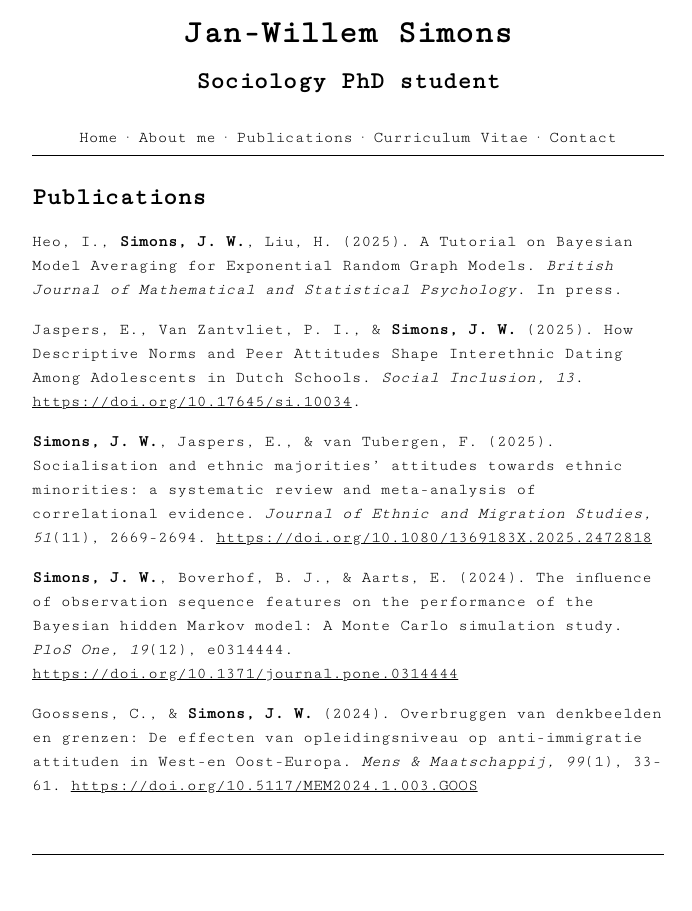
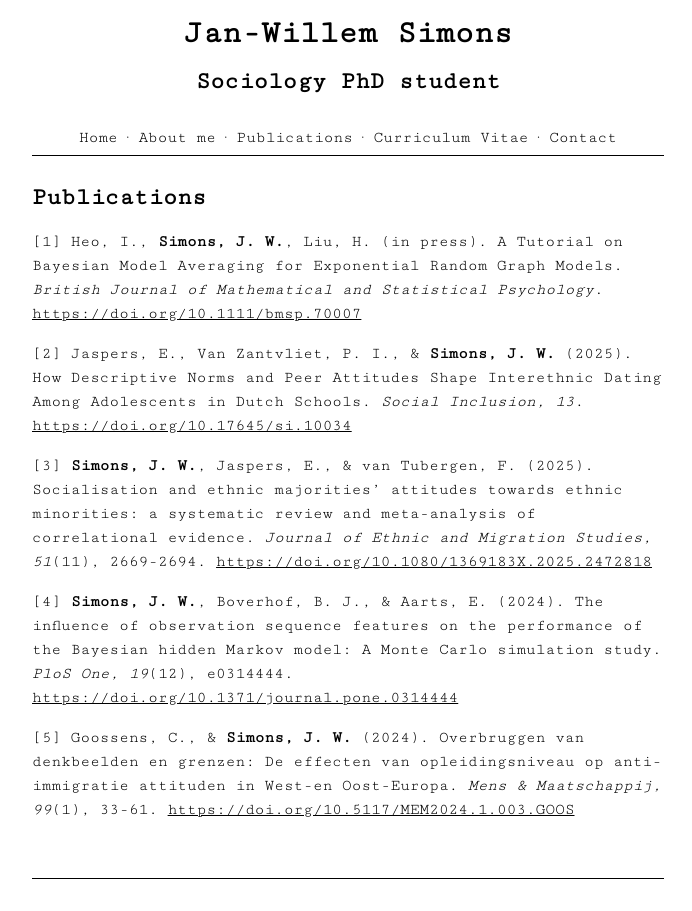
Before and after one commit to jwgsim/jwgsim.github.io, a Jekyll site: the page built from publications.md, in a window 1280 px wide. Shown: the whole page, without its empty margins (292-984 px from the left). Built offline with Jekyll 4.4.1, drawn with Linux system fonts in a browser that asks for light colours.

Commit message:
Update CV

```diff
--- a/publications.md
+++ b/publications.md
@@ -4,12 +4,12 @@ title: Publications
 permalink: /publications/
 ---
 
-Heo, I., **Simons, J. W.**, Liu, H. (2025). A Tutorial on Bayesian Model Averaging for Exponential Random Graph Models. *British Journal of Mathematical and Statistical Psychology*. In press.
+[1] Heo, I., **Simons, J. W.**, Liu, H. (in press). A Tutorial on Bayesian Model Averaging for Exponential Random Graph Models. *British Journal of Mathematical and Statistical Psychology*. <a href="https://doi.org/10.1111/bmsp.70007"> https://doi.org/10.1111/bmsp.70007</a>
 
-Jaspers, E., Van Zantvliet, P. I., & **Simons, J. W.** (2025). How Descriptive Norms and Peer Attitudes Shape Interethnic Dating Among Adolescents in Dutch Schools. *Social Inclusion, 13*. <a href="https://doi.org/10.17645/si.10034"> https://doi.org/10.17645/si.10034</a>.
+[2] Jaspers, E., Van Zantvliet, P. I., & **Simons, J. W.** (2025). How Descriptive Norms and Peer Attitudes Shape Interethnic Dating Among Adolescents in Dutch Schools. *Social Inclusion, 13*. <a href="https://doi.org/10.17645/si.10034"> https://doi.org/10.17645/si.10034</a>
 
-**Simons, J. W.**, Jaspers, E., & van Tubergen, F. (2025). Socialisation and ethnic majorities’ attitudes towards ethnic minorities: a systematic review and meta-analysis of correlational evidence. *Journal of Ethnic and Migration Studies, 51*(11), 2669-2694. <a href="https://doi.org/10.1080/1369183X.2025.2472818"> https://doi.org/10.1080/1369183X.2025.2472818</a>
+[3] **Simons, J. W.**, Jaspers, E., & van Tubergen, F. (2025). Socialisation and ethnic majorities’ attitudes towards ethnic minorities: a systematic review and meta-analysis of correlational evidence. *Journal of Ethnic and Migration Studies, 51*(11), 2669-2694. <a href="https://doi.org/10.1080/1369183X.2025.2472818"> https://doi.org/10.1080/1369183X.2025.2472818</a>
 
-**Simons, J. W.**, Boverhof, B. J., & Aarts, E. (2024). The influence of observation sequence features on the performance of the Bayesian hidden Markov model: A Monte Carlo simulation study. *PloS One, 19*(12), e0314444. <a href="https://doi.org/10.1371/journal.pone.0314444"> https://doi.org/10.1371/journal.pone.0314444</a>
+[4] **Simons, J. W.**, Boverhof, B. J., & Aarts, E. (2024). The influence of observation sequence features on the performance of the Bayesian hidden Markov model: A Monte Carlo simulation study. *PloS One, 19*(12), e0314444. <a href="https://doi.org/10.1371/journal.pone.0314444"> https://doi.org/10.1371/journal.pone.0314444</a>
 
-Goossens, C., & **Simons, J. W.** (2024). Overbruggen van denkbeelden en grenzen: De effecten van opleidingsniveau op anti-immigratie attituden in West-en Oost-Europa. *Mens & Maatschappij, 99*(1), 33-61. <a href="https://doi.org/10.5117/MEM2024.1.003.GOOS"> https://doi.org/10.5117/MEM2024.1.003.GOOS</a>
+[5] Goossens, C., & **Simons, J. W.** (2024). Overbruggen van denkbeelden en grenzen: De effecten van opleidingsniveau op anti-immigratie attituden in West-en Oost-Europa. *Mens & Maatschappij, 99*(1), 33-61. <a href="https://doi.org/10.5117/MEM2024.1.003.GOOS"> https://doi.org/10.5117/MEM2024.1.003.GOOS</a>
```
Also changed, not shown: 1 other file.
